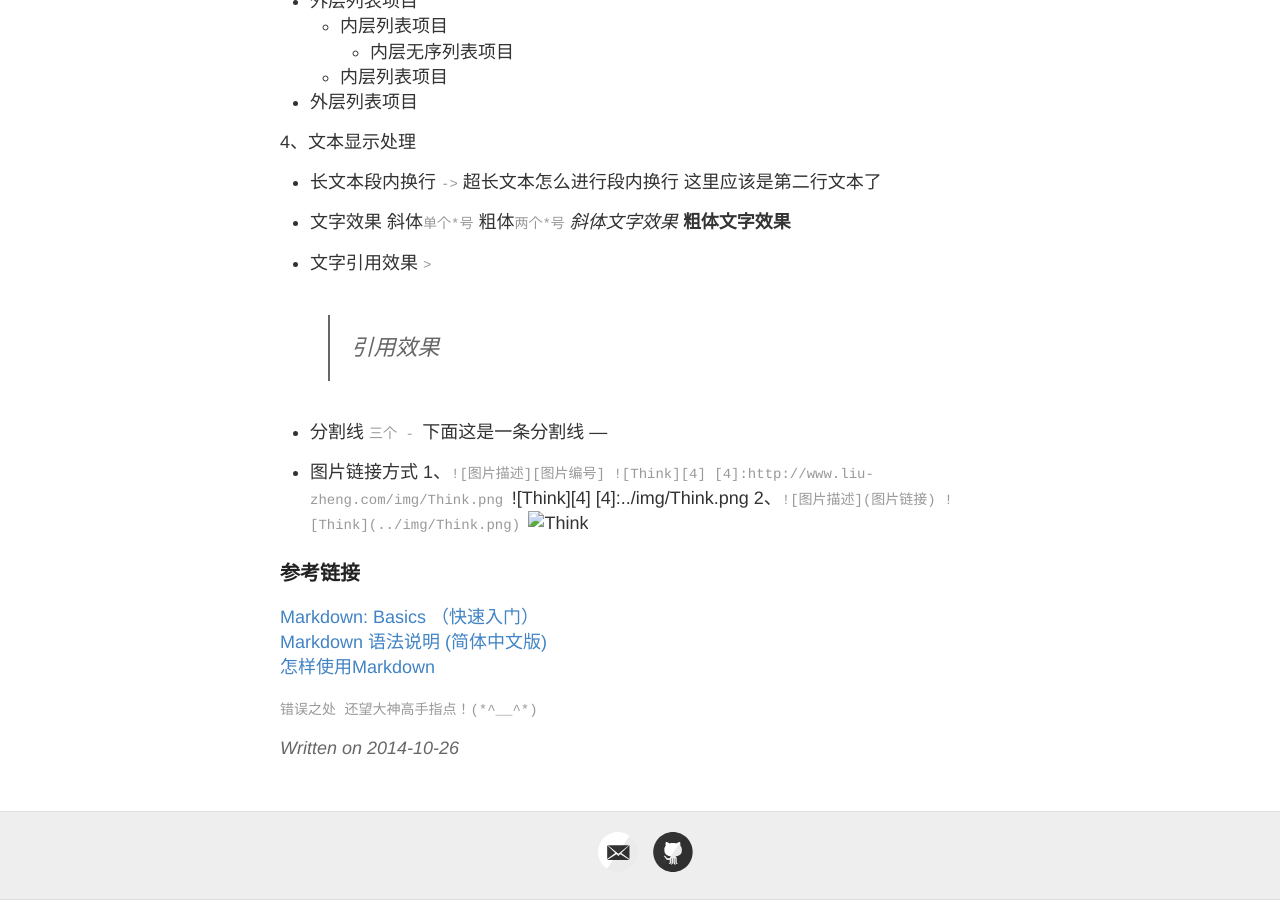
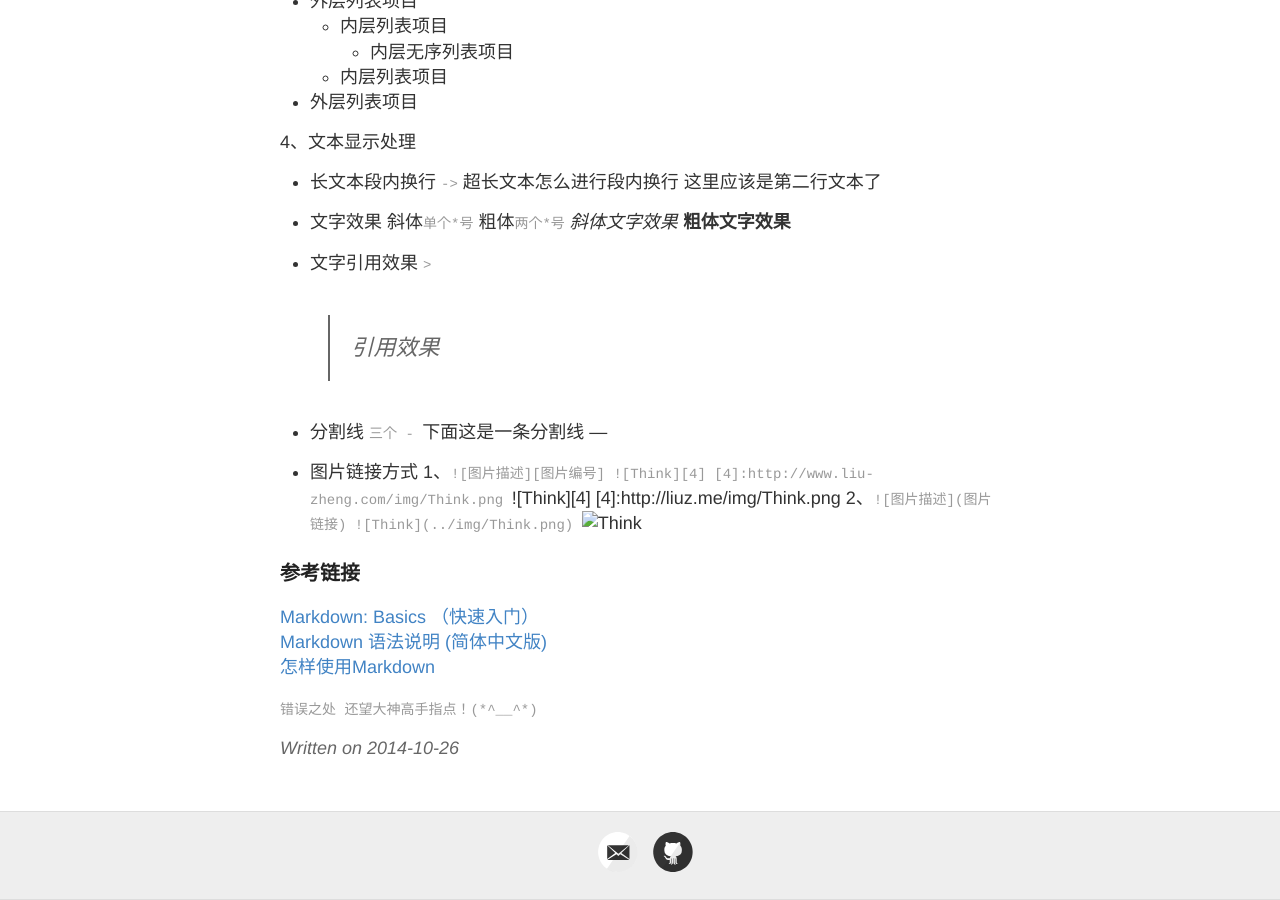
Before and after one commit to liuzheng9110/liuzheng9110.github.io, a Jekyll site: the page built from _posts/2014-10-26-Markdown Learn.md, in a window 1280 px wide and 900 px high, scrolled down 1919 px. Built offline with Jekyll 4.4.1, drawn with Linux system fonts in a browser that asks for light colours; comment, search, counter and statistics services are not loaded.

Commit message:
Update 2014-10-26-Markdown Learn.md

```diff
--- a/_posts/2014-10-26-Markdown Learn.md
+++ b/_posts/2014-10-26-Markdown Learn.md
@@ -93,11 +93,11 @@ title: Markdown Learning
 ![Think][4]  [4]:http://www.liu-zheng.com/img/Think.png
 `
 ![Think][4]
-[4]:../img/Think.png
+[4]:http://liuz.me/img/Think.png
 2、`![图片描述](图片链接)
 ![Think](../img/Think.png)
 `
-![Think](../img/Think.png)
+![Think](../../img/Think.png)
 
 
 
```
